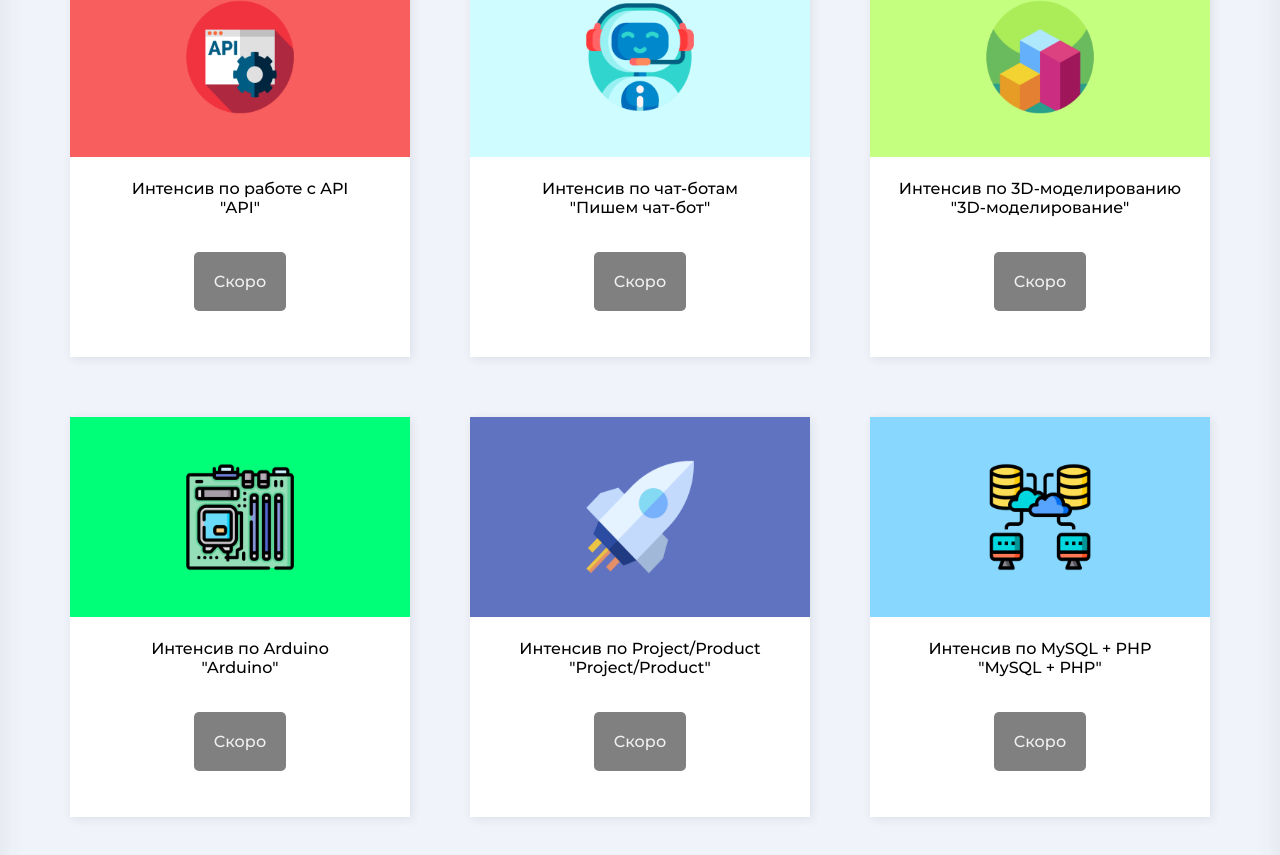
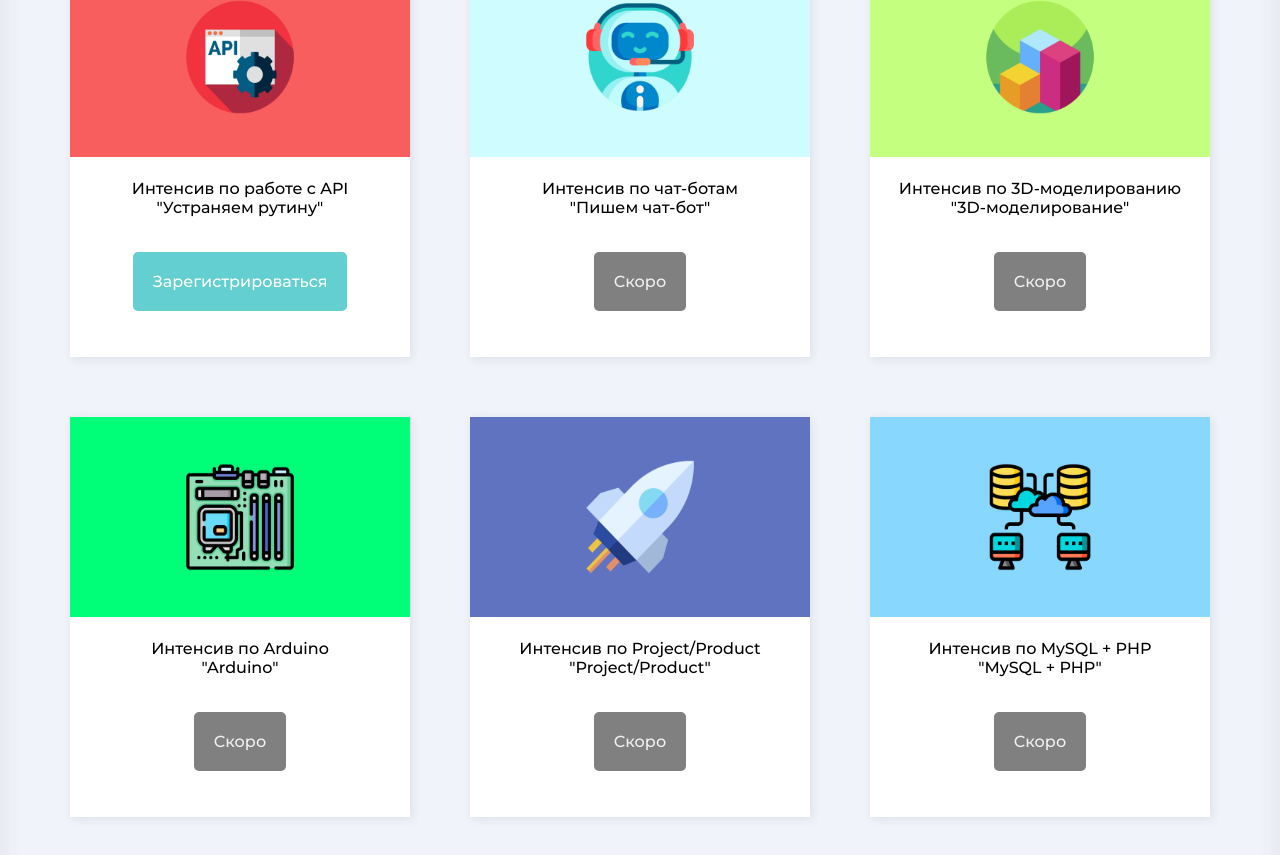
Before and after one commit to ShineSquad/intense, a website: page index.html in a window 1280 px wide. Shown: the part 1072-1927 px from the top of the page. Drawn offline with Linux system fonts and the light colour scheme.

Commit message:
update intense

```diff
--- a/index.html
+++ b/index.html
@@ -71,8 +71,8 @@
 						<img src="images/intense/API.png" class="card_image">
 						<div class="description_container">
 							<p class="text">Интенсив по работе с API
-							"API"</p>
-							<a href="https://forms.gle/qLxBhXRQcQ2KihNX7" class="disable_button" target="_blank">Скоро</a>
+							"Устраняем рутину"</p>
+							<a href="https://forms.gle/qLxBhXRQcQ2KihNX7" class="button" target="_blank">Зарегистрироваться</a>
 						</div>
 					</div>
 					<div class="card">
```
